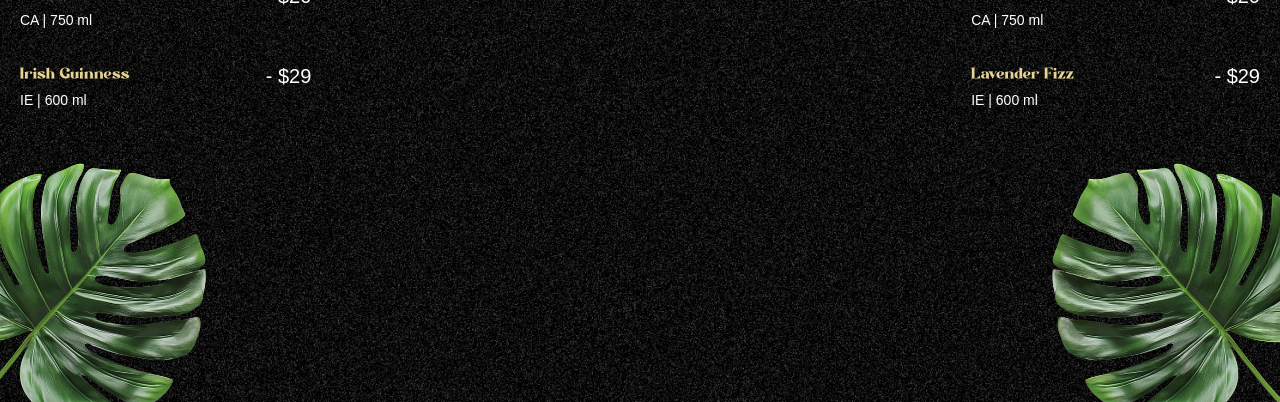
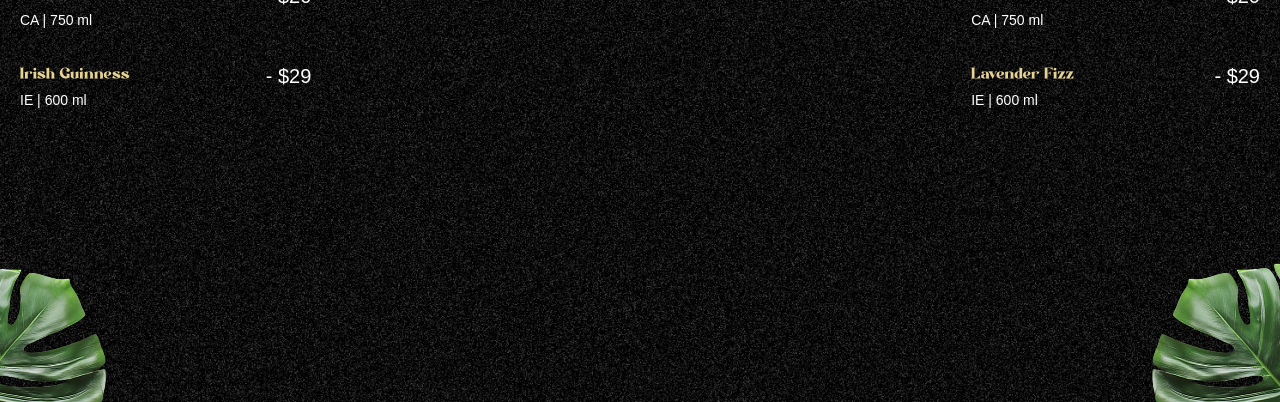
Before and after one commit to habib-design/liquid_lounge, a React (Vite) app: page / in a window 1280 px wide. Shown: the part 1198-1600 px from the top of the page. Built offline with nearby package versions, Linux system fonts and the light colour scheme; a web font is replaced by a local one.

Commit message:
Cocktails sections modified

```diff
--- a/src/components/Cocktails.jsx
+++ b/src/components/Cocktails.jsx
@@ -1,22 +1,50 @@
-import { cocktailLists } from '../../constants'
-import { mocktailLists } from '../../constants'
+import {useGSAP} from "@gsap/react";
+import gsap from 'gsap';
+import { cocktailLists } from "../../constants";
+import { mocktailLists } from "../../constants";
+
 const Cocktails = () => {
+
+  useGSAP(() => {
+    const parallaxTimeline = gsap.timeline({
+      scrollTrigger: {
+        trigger: '#cocktails',
+        start: 'top 30%',
+        end: 'bottom 80%',
+        scrub: true,
+      }
+    })
+
+    parallaxTimeline
+      .from('#c-left-leaf', {
+        x: -100, y:100
+      })
+      .from('#c-right-leaf', {
+        x: 100, y: 100
+      })
+  })
+
   return (
-    <section id='cocktails' className="noisy">
+    <section id="cocktails" className="noisy">
+      <img src="/images/cocktail-left-leaf.png" alt="l-leaf" id="c-left-leaf" />
+      <img
+        src="/images/cocktail-right-leaf.png"
+        alt="r-leaf"
+        id="c-right-leaf"
+      />
 
-    <img src='/images/cocktail-left-leaf.png' alt='l-leaf' id='c-left-leaf' />
-    <img src='/images/cocktail-right-leaf.png' alt='r-leaf' id='c-right-leaf' />
-
-    <div className='list'>
-      <div className='popular'>
+      <div className="list">
+        <div className="popular">
           <h2>Most popular cocktails:</h2>
 
           <ul>
-          {cocktailLists.map(({name, country, detail, price}) => (
+            {cocktailLists.map(({ name, country, detail, price }) => (
               <li key={name}>
-              <div className='md:me-28'>
+                <div className="md:me-28">
                   <h3>{name}</h3>
-                <p>{country} | {detail}</p>
+                  <p>
+                    {country} | {detail}
+                  </p>
                 </div>
                 <span>- {price}</span>
               </li>
@@ -24,25 +52,26 @@ const Cocktails = () => {
           </ul>
         </div>
 
-      <div className='loved'>
+        <div className="loved">
           <h2>Most loved mocktails:</h2>
 
           <ul>
-          {mocktailLists.map(({name, country, detail, price}) => (
+            {mocktailLists.map(({ name, country, detail, price }) => (
               <li key={name}>
-              <div className='me-28'>
+                <div className="me-28">
                   <h3>{name}</h3>
-                <p>{country} | {detail}</p>
+                  <p>
+                    {country} | {detail}
+                  </p>
                 </div>
                 <span>- {price}</span>
               </li>
             ))}
           </ul>
         </div>
-
       </div>
     </section>
-  )
-}
+  );
+};
 
-export default Cocktails
+export default Cocktails;
--- a/src/index.css
+++ b/src/index.css
@@ -44,12 +44,10 @@ body {
 }
 
 @utility radial-gradient {
-    background: radial-gradient(
-            circle at center,
+    background: radial-gradient(circle at center,
             #434343 0%,
             #000 50%,
-            transparent 100%
-    );
+            transparent 100%);
 }
 
 @utility masked-img {
@@ -220,7 +218,7 @@ body {
         .top-grid {
             @apply grid grid-cols-1 xl:grid-cols-12 gap-5 mb-5 md:px-0 px-5;
 
-            > div {
+            >div {
                 @apply rounded-3xl overflow-hidden h-72 relative;
             }
 
@@ -232,7 +230,7 @@ body {
         .bottom-grid {
             @apply grid grid-cols-1 md:grid-cols-12 gap-5 md:px-0 px-5;
 
-            > div {
+            >div {
                 @apply rounded-3xl overflow-hidden h-72 relative;
             }
 
@@ -254,8 +252,10 @@ body {
     }
 
     .cocktail-img {
-            @apply md:w-[60vw] w-full h-[50vh] md:h-[70vh] rounded-4xl overflow-hidden absolute top-0 md:top-1/2 md:-translate-y-1/2 left-1/2 -translate-x-1/2;
+        @apply md:w-[60vw] w-full h-[50vh] md:h-[70vh] rounded-4xl overflow-hidden absolute bottom-0 left-1/2 -translate-x-1/2;
     }
+}
+
 
     .masked-container {
         h2 {
@@ -375,4 +375,3 @@ body {
         @apply absolute bottom-0 right-0 lg:w-96 w-1/3 pointer-events-none;
     }
 }
-}
```
Lines whose indentation alone changed are shown as unchanged.
